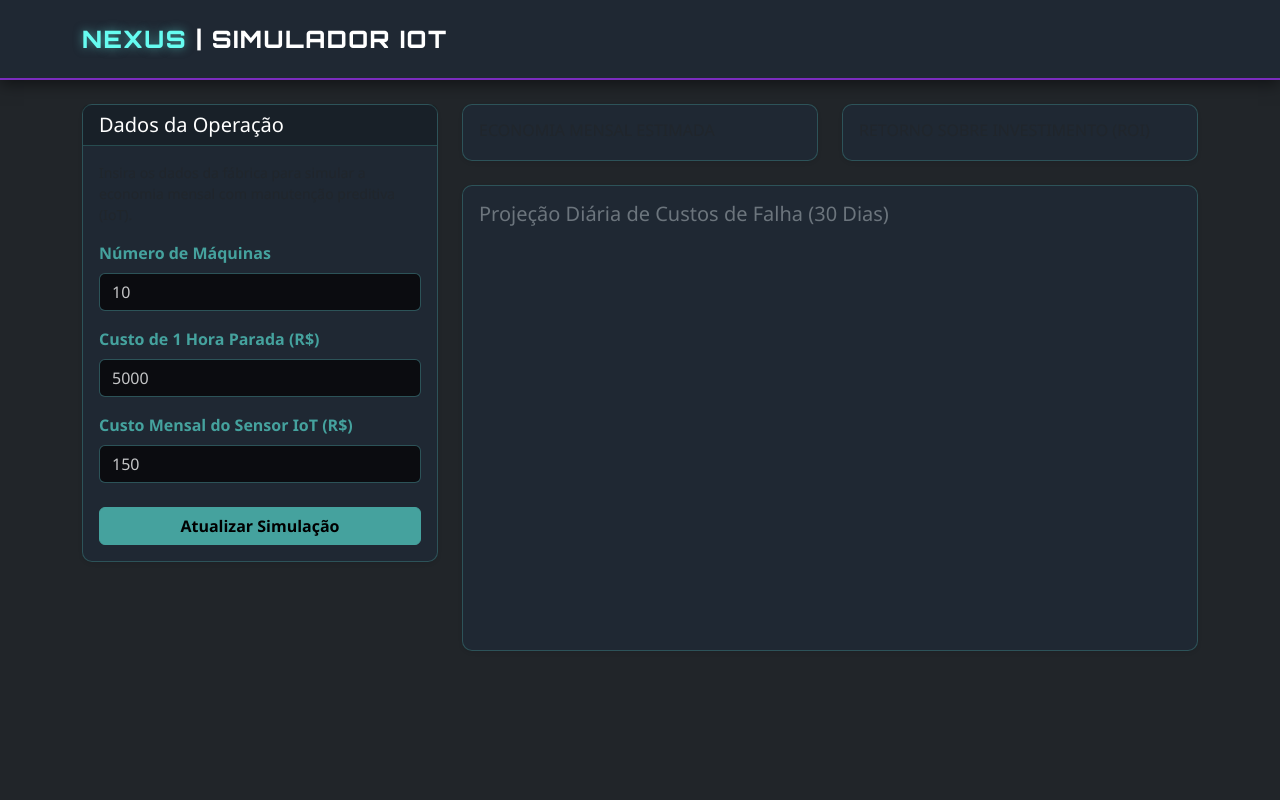
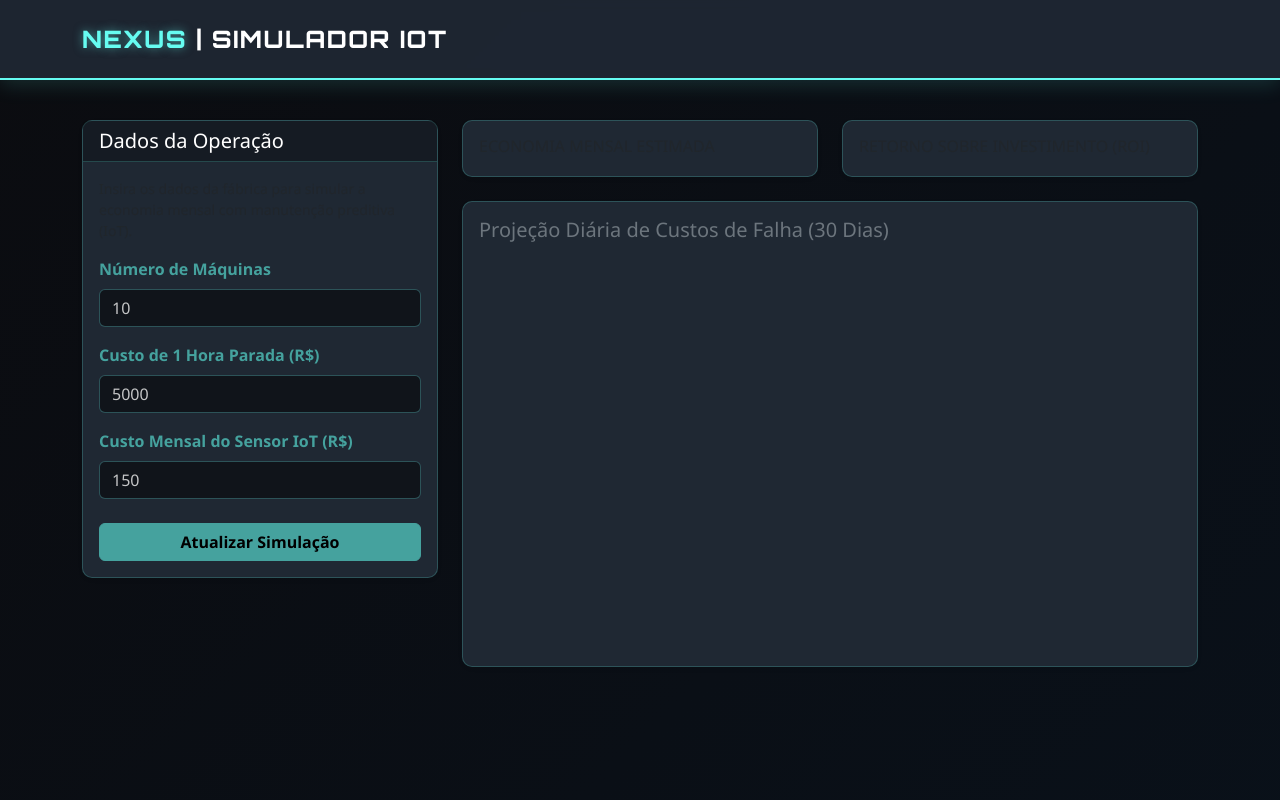
Before and after one commit to Lucca-LBF/projeto-nexus, a Django app: template simulador/templates/simulador/resultado.html in a window 1280 px wide. Run offline with Django 5.2, Linux system fonts and the light colour scheme; the template is opened without the code that fills it, so the values that code supplies are empty.

Commit message:
changed CSS

```diff
--- a/simulador/views.py
+++ b/simulador/views.py
@@ -3,7 +3,7 @@ import pandas as pd
 import numpy as np
 
 def calcular_simulacao(request):
-    # 1. RECEBER OS DADOS
+
     if request.method == 'POST':
         num_maquinas = int(request.POST.get('num_maquinas', 10))
         custo_hora_parada = float(request.POST.get('custo_hora_parada', 5000))
@@ -41,8 +41,8 @@ def calcular_simulacao(request):
         roi = 0
     contexto = {
         'num_maquinas': num_maquinas,
-        'custo_hora_parada': int(custo_hora_parada), # Envia de volta pro form
-        'custo_sensor_iot': int(custo_sensor_iot),   # Envia de volta pro form
+        'custo_hora_parada': int(custo_hora_parada),
+        'custo_sensor_iot': int(custo_sensor_iot),
         'economia_mensal': f"R$ {economia_mensal:,.2f}".replace(',', 'X').replace('.', ',').replace('X', '.'),
         'roi': f"{roi:.1f}%",
         'dados_grafico_dias': df['Dia'].tolist(),
--- a/static/style.css
+++ b/static/style.css
@@ -1,31 +1,49 @@
 
+/* static/css/style.css */
+
+/* --- Variáveis Globais de Cores (Tema Nexus) --- */
 :root {
-    --nexus-bg: #0B0C10;
-    --nexus-surface: #1F2833;
-    --nexus-primary: #45A29E;
-    --nexus-secondary: #66FCF1;
-    --nexus-accent: #7b2cbf;
-    --nexus-text: #C5C6C7;
-    --nexus-title: #FFFFFF;
-    --nexus-border: rgba(102, 252, 241, 0.2);
+    --nexus-bg-1: #0B0C10;         /* Fundo principal quase preto */
+    --nexus-bg-2: #09121c;         /* Azul escuro profundo */
+    --nexus-bg-3: #0c1826;         /* Azul meia-noite */
+    --nexus-surface: #1F2833;      /* Fundo de cards e painéis */
+    --nexus-primary: #45A29E;      /* Ciano/Azul claro para destaques */
+    --nexus-secondary: #66FCF1;    /* Ciano brilhante para botões e hover */
+    --nexus-accent: #7b2cbf;       /* Roxo profundo para detalhes */
+    --nexus-text: #C5C6C7;         /* Texto geral cinza claro */
+    --nexus-title: #FFFFFF;        /* Títulos em branco puro */
+    --nexus-border: rgba(102, 252, 241, 0.2); /* Borda suave ciano */
 }
 
-/* --- Estilos Gerais --- */
+/* --- Estilos Gerais com Fundo Animado --- */
 body {
-    background-color: var(--nexus-bg) !important;
+    /* Gradiente combinando as cores escuras e azuladas */
+    background: linear-gradient(135deg, var(--nexus-bg-1), var(--nexus-bg-2), var(--nexus-bg-3), var(--nexus-bg-2)) !important;
+    background-size: 400% 400% !important; /* Tamanho expandido para permitir movimento */
+    animation: gradientBG 15s ease infinite !important; /* Movimento de 15 segundos repetido */
     color: var(--nexus-text) !important;
     font-family: 'Segoe UI', Roboto, Helvetica, Arial, sans-serif;
+    min-height: 100vh;
+}
+
+/* Keyframes: A mágica que faz o fundo se mover */
+@keyframes gradientBG {
+    0% { background-position: 0% 50%; }
+    50% { background-position: 100% 50%; }
+    100% { background-position: 0% 50%; }
 }
 
 h1, h2, h3, h4, h5, h6, .navbar-brand {
     color: var(--nexus-title) !important;
 }
 
-/* --- Barra de Navegação (Navbar) --- */
+/* --- Barra de Navegação (Navbar) - Separação Aprimorada --- */
 .navbar {
-    background-color: var(--nexus-surface) !important;
-    border-bottom: 2px solid var(--nexus-accent);
-    box-shadow: 0 4px 15px rgba(0,0,0,0.5);
+    background-color: rgba(31, 40, 51, 0.95) !important; /* Fundo escuro levemente transparente */
+    backdrop-filter: blur(5px); /* Efeito de vidro esfumaçado */
+    border-bottom: 2px solid var(--nexus-secondary); /* Linha divisória de destaque */
+    box-shadow: 0 4px 20px rgba(102, 252, 241, 0.15); /* Brilho projetado para baixo */
+    margin-bottom: 2.5rem !important; /* Espaçamento físico entre o topo e os cards */
 }
 
 .navbar-brand {
@@ -45,11 +63,11 @@ h1, h2, h3, h4, h5, h6, .navbar-brand {
     background-color: var(--nexus-surface) !important;
     border: 1px solid var(--nexus-border) !important;
     border-radius: 10px;
-    box-shadow: 0 8px 20px rgba(0,0,0,0.4);
+    box-shadow: 0 10px 30px rgba(0,0,0,0.5); /* Sombra intensa para saltar do fundo */
 }
 
 .card-header {
-    background-color: rgba(0,0,0,0.2) !important;
+    background-color: rgba(0,0,0,0.3) !important;
     border-bottom: 1px solid var(--nexus-border) !important;
 }
 
@@ -59,7 +77,7 @@ h1, h2, h3, h4, h5, h6, .navbar-brand {
 }
 
 .form-control {
-    background-color: var(--nexus-bg) !important;
+    background-color: rgba(11, 12, 16, 0.7) !important;
     border: 1px solid var(--nexus-border) !important;
     color: var(--nexus-text) !important;
 }
@@ -94,4 +112,4 @@ h1, h2, h3, h4, h5, h6, .navbar-brand {
 }
 
 .text-info { color: var(--nexus-secondary) !important; }
-.text-success { color: var(--nexus-accent) !important; } /* Usando o roxo para "sucesso/economia" */
+.text-success { color: var(--nexus-accent) !important; }
```
